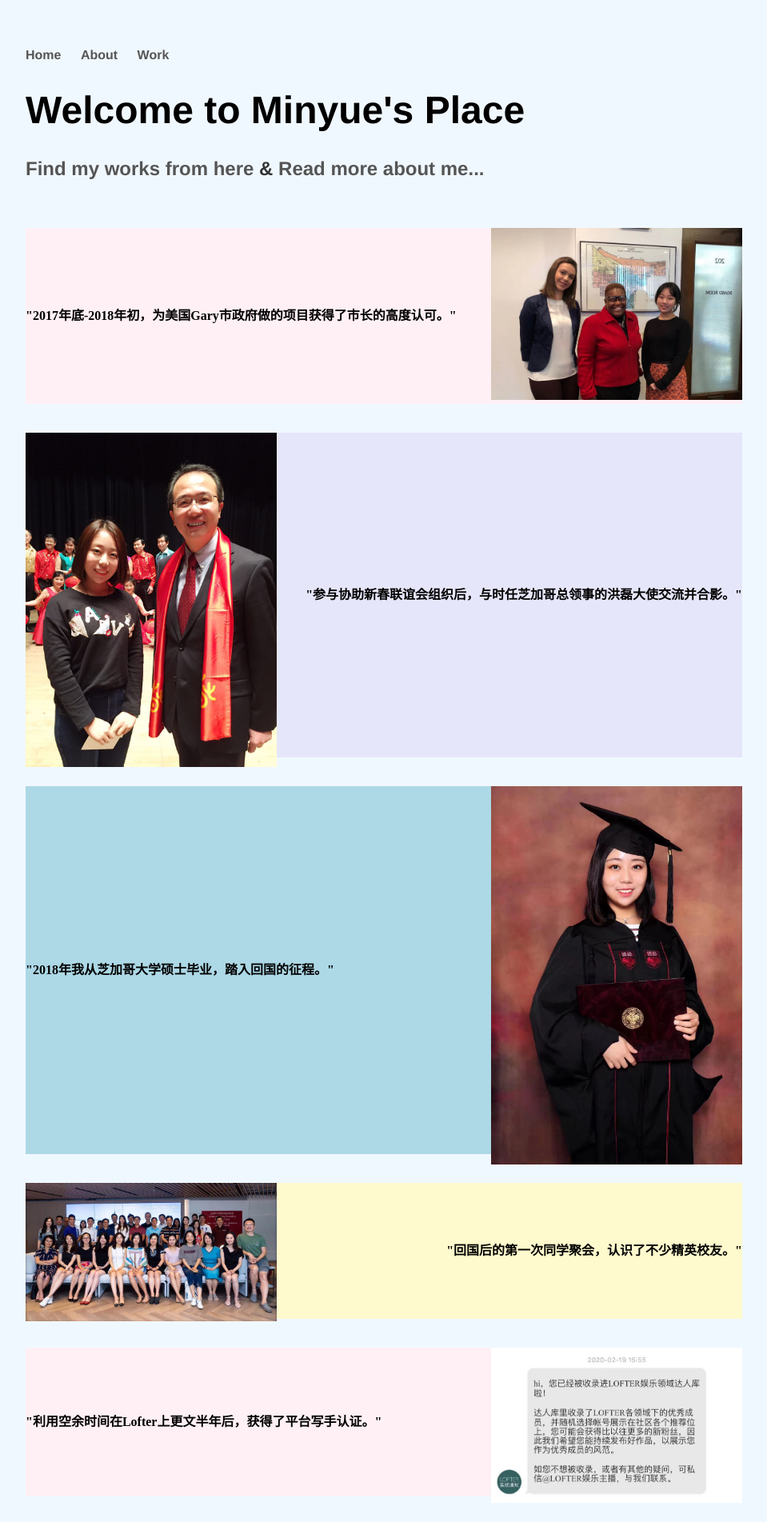
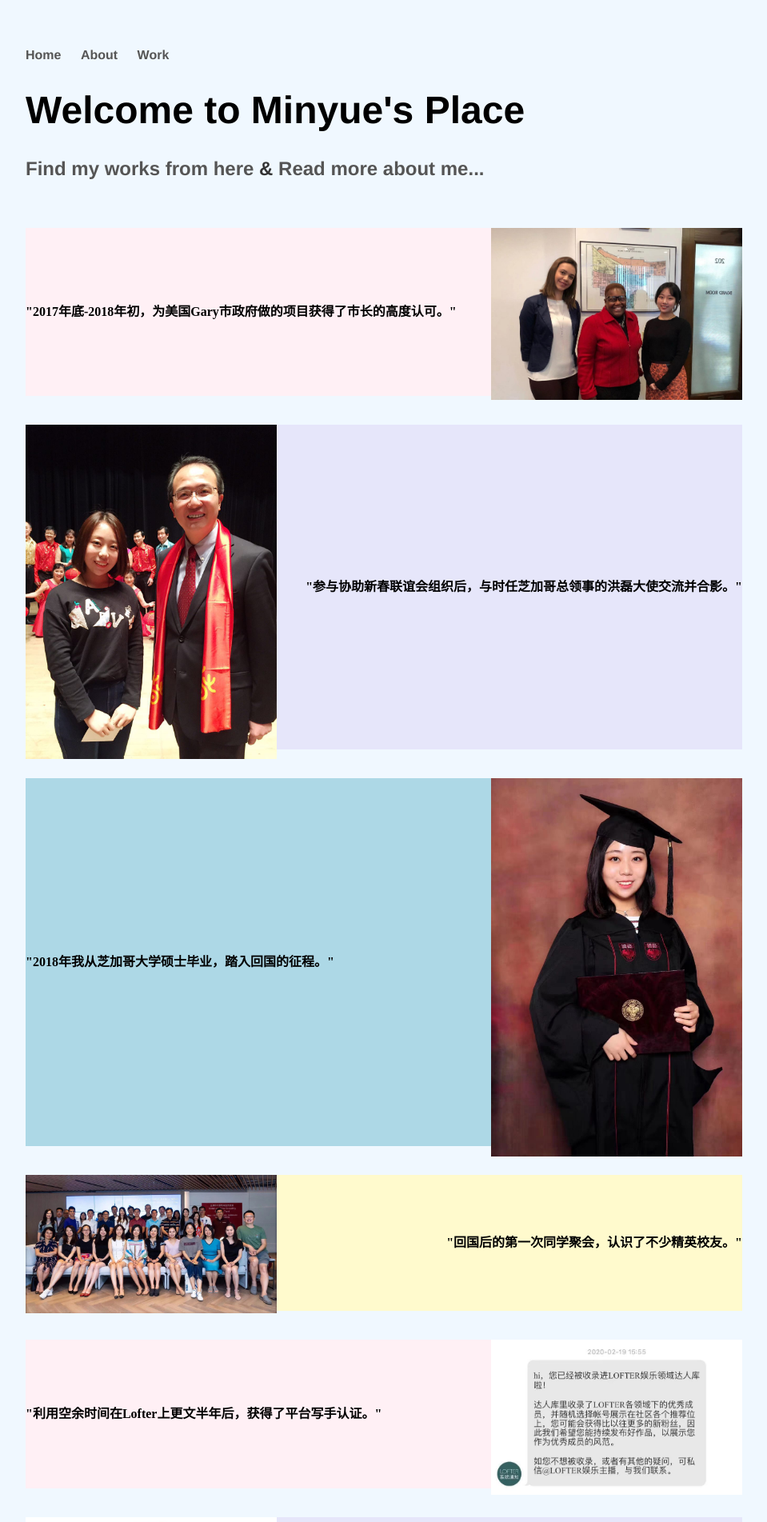
Before and after one commit to micki0519/micki0519.github.io, a Jekyll site: the page built from index.html, in a window 1280 px wide. Shown: the top 1903 px of the page at 80% size, without its empty margins (160-1119 px from the left). Built offline with Jekyll 4.4.1, drawn with Linux system fonts in a browser that asks for light colours.

Commit message:
Update default.html

```diff
--- a/_layouts/default.html
+++ b/_layouts/default.html
@@ -8,8 +8,8 @@
 				body{
 				background-color:AliceBlue
 				}
-				.box1{text-align:left;height:220px;line-height:220px;background:LavenderBLush;font-weight: bold;}
-				.pic1{width:400px;height:220px;float:right;}
+				.box1{text-align:left;height:210px;line-height:210px;background:LavenderBLush;font-weight: bold;}
+				.pic1{width:400px;height:210px;float:right;}
 				.pic1{width:100%}
 
 				.box2{text-align:right;height:406px;line-height:406px;background:Lavender;font-weight: bold;}
@@ -24,20 +24,20 @@
 				.pic4{width:600px;height:170px;float:left;}
 				.pic4{width:100%}
 
-				.box5{text-align:left;height:185px;line-height:185px;background:LavenderBLush;font-weight: bold;}
-				.pic5{width:600px;height:185px;float:right;}
+				.box5{text-align:left;height:186px;line-height:186px;background:LavenderBLush;font-weight: bold;}
+				.pic5{width:600px;height:186px;float:right;}
 				.pic5{width:100%}
 
 				.box6{text-align:right;height:305px;line-height:305px;background:Lavender;font-weight: bold;}
 				.pic6{width:600px;height:305px;float:left;}
 				.pic6{width:100%}
 
-				.box7{text-align:left;height:436px;line-height:436px;background:LightBlue;font-weight: bold;}
-				.pic7{width:600px;height:436px;float:right;}
+				.box7{text-align:left;height:431px;line-height:431px;background:LightBlue;font-weight: bold;}
+				.pic7{width:600px;height:431px;float:right;}
 				.pic7{width:100%}
 
-				.box8{text-align:right;height:395px;line-height:395px;background:LemonChiffon;font-weight: bold;}
-				.pic8{width:600px;height:395px;float:left;}
+				.box8{text-align:right;height:396px;line-height:396px;background:LemonChiffon;font-weight: bold;}
+				.pic8{width:600px;height:396px;float:left;}
 				.pic8{width:100%}
 
 			</style>
```
